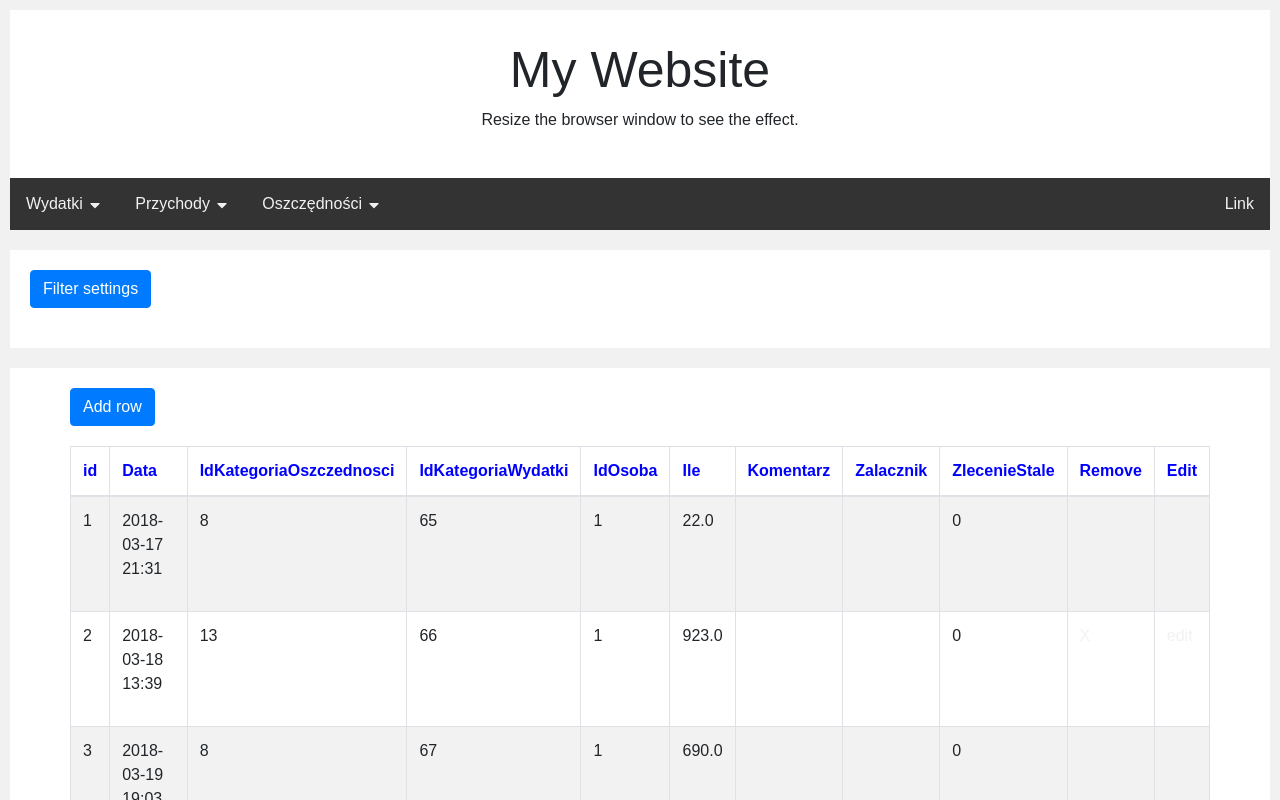
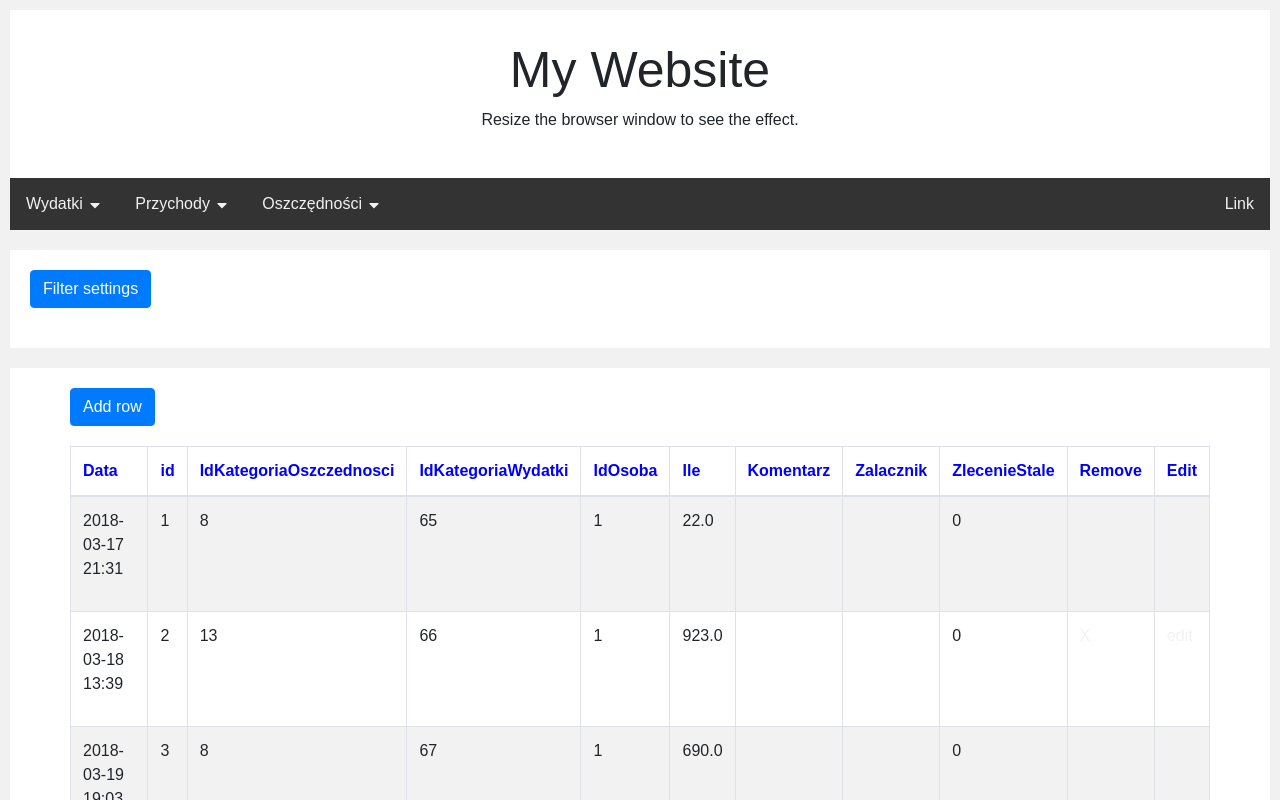
Before and after one commit to Nyweron/finances, a React (Create React App) app: page /expense in a window 1280 px wide. Shown: the top 800 px of the page. Built offline with nearby package versions, Linux system fonts and the light colour scheme; data requests are answered from the project's data file.

Commit message:
displayed data from 'database'

```diff
--- a/src/App.js
+++ b/src/App.js
@@ -14,21 +14,21 @@ import Revenue from "./container/revenue";
 
 import styles from "./App.module.css";
 
-import expenseJson from "./json/expenses";
+// import expenseJson from "./json/expenses";
 
 
 //TODO remember about lowercase id in all json's...
-const columns = [
-  "id",
-  "Data",
-  "IdKategoriaOszczednosci",
-  "IdKategoriaWydatki",
-  "IdOsoba",
-  "Ile",
-  "Komentarz",
-  "Zalacznik",
-  "ZlecenieStale"
-];
+// const columns = [
+//   "id",
+//   "Data",
+//   "IdKategoriaOszczednosci",
+//   "IdKategoriaWydatki",
+//   "IdOsoba",
+//   "Ile",
+//   "Komentarz",
+//   "Zalacznik",
+//   "ZlecenieStale"
+// ];
 
 class App extends Component {
   state = {
@@ -46,7 +46,7 @@ class App extends Component {
     // );
     // this.setState({ data: fetchData });
 
-    this.setState({ expenseData: expenseJson });
+    // this.setState({ expenseData: expenseJson });
   }
 
   displayCollapseMenu = id => {
@@ -162,8 +162,8 @@ class App extends Component {
                     isAdd={this.state.isVisibleModalAddExpense}
                     isAddExpense={this.isAddExpense}
                     isAddExpenseSave={this.isAddExpenseSave}
-                    expenseData={expenseJson}
-                    expenseColumns={columns}
+                    // expenseData={expenseJson}
+                    // expenseColumns={columns}
                   />
                 </Route>
                 <Route path="/revenue">
--- a/src/component/myCustomCRUDTable/TableContainer.js
+++ b/src/component/myCustomCRUDTable/TableContainer.js
@@ -1,6 +1,6 @@
 import React, { Component } from "react";
 import { TableListRows } from "../myCustomCRUDTable/table/TableListRows";
-import TableAdd from "../myCustomCRUDTable/table/TableAdd";
+// import TableAdd from "../myCustomCRUDTable/table/TableAdd";
 import Pagination from "./pagination/Pagination";
 import { filterTable } from "../../lib/crudHelper";
 // import {
@@ -20,8 +20,8 @@ import { filterTable } from "../../lib/crudHelper";
 
 class TableContainer extends Component {
   state = {
-    rowsFromDbJson: this.props.data,
-    keysFromDbJson: this.props.columns,
+    rowsFromDbJson: null,
+    keysFromDbJson: null,
     sort: true,
     columnName: "",
     previousColumnName: "",
@@ -34,6 +34,10 @@ class TableContainer extends Component {
 
   componentDidMount() {
     console.log("TableContainer.componentDidMount");
+    this.setState({
+      rowsFromDbJson: this.props.data,
+      keysFromDbJson: this.props.columns
+    });
     // getAll().then(rows => {
     //   this.setState({ rowsFromDbJson: rows });
     //   const keys = getKeyFromJson(rows);
@@ -216,9 +220,11 @@ class TableContainer extends Component {
 
   render() {
     console.log("TableContainer", this.state);
+    console.log("TableContainerProps", this.props);
 
     if (
       this.state.rowsFromDbJson === undefined ||
+      this.state.rowsFromDbJson === null ||
       this.state.rowsFromDbJson.length === 0
     ) {
       return null;
@@ -247,22 +253,7 @@ class TableContainer extends Component {
           handleClose={this.handleClose}
         />
 
-        {/* <TableAdd
-          show={this.state.add}
-          handleSubmitAddRow={this.handleSubmitAddRow}
-          handleChange={this.handleChange}
-          negationAdd={this.negationAdd}
-        />
-
-
-        <this.props.FormAddComponent
-          show={this.state.add}
-          handleSubmitAddRow={this.handleSubmitAddRow}
-          handleChange={this.handleChange}
-          negationAdd={this.negationAdd}
-        />
-
-        <this.props.EditComponent /> */}
+        {/* <this.props.EditComponent /> */}
 
         <div className="row">
           <TableListRows
--- a/src/container/expense.js
+++ b/src/container/expense.js
@@ -5,15 +5,28 @@ import ExpenseEdit from "../component/expense/expenseEdit";
 import ExpenseAdd from "../component/expense/expenseAdd";
 import TableContainer from "../component/myCustomCRUDTable/TableContainer";
 
+import {getAll} from "../lib/expenseService";
+import {getKeyFromJson} from "../lib/crudHelper";
+
 import styles from "../App.module.css";
+
 
 class expense extends Component {
   state = {
-    // isVisibleAddExpense: false,
     isVisibleFilterSettings: false,
-    data: this.props.expenseData,
-    columns: this.props.expenseColumns
+    data: null,
+    columns: null
   };
+
+  componentDidMount(){
+    getAll().then(rows => {
+      this.setState({ data: rows });
+      const keys = getKeyFromJson(rows);
+      if (keys !== null) {
+        this.setState({ columns: keys });
+      }
+    });
+  }
 
   displayFilterSettings = () => {
     this.setState({
@@ -97,6 +110,10 @@ class expense extends Component {
   render() {
     // console.log("Data", this.state.data);
 
+    if(this.state.data === null || this.state.columns === null){
+      return null;
+    }
+
     return (
       <>
         <div className={styles.row}>
@@ -111,7 +128,6 @@ class expense extends Component {
           </div>
           <div className={styles.centerColumn}>
             <div className={styles.card}>
-              {/* HOW pass component into component, i need passExpenseForm, revenueForm itp... somethink like modal... */}
               <TableContainer
                 columns={this.state.columns}
                 data={this.state.data}
```
